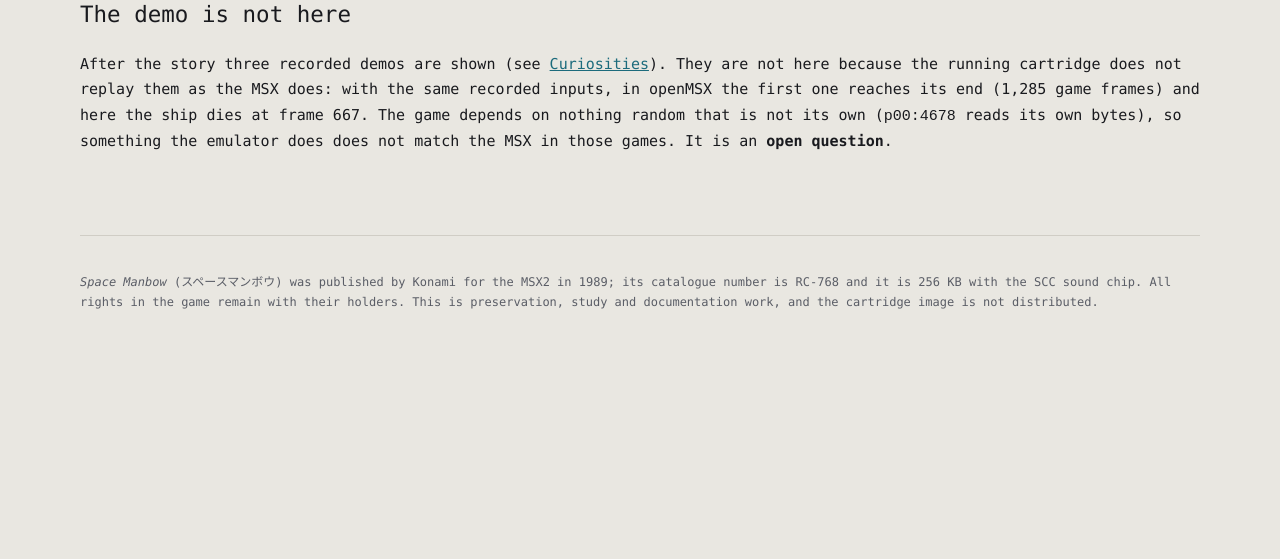
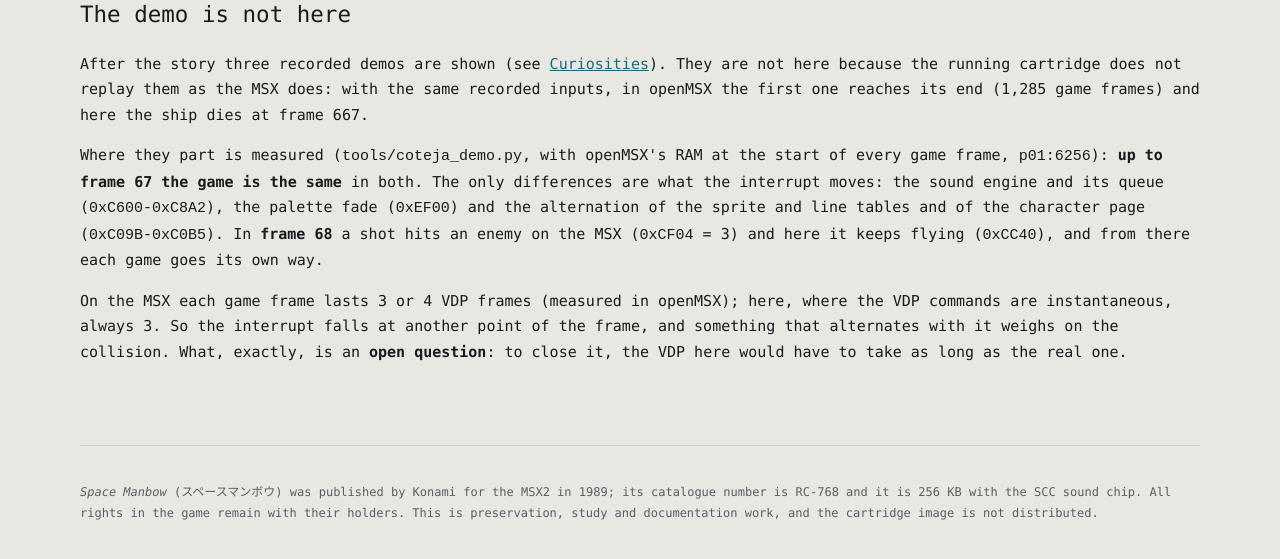
Before and after one commit to antxiko/SpaceManbow-disassembly, a Jekyll site: the page built from docs/THE-SEQUENCES.md, in a window 1280 px wide and 900 px high, scrolled down 1113 px, cut to the strip 281-840 px from the top of the window. Built offline with Jekyll 4.4.1, drawn with Linux system fonts in a browser that asks for light colours; our own code applies the rules of GitHub Pages for plain Markdown files; before the commit the page ends 1803 px from its top, so only the background shows below that.

Commit message:
Space Manbow: donde se separa la demostracion del MSX, medido cuadro a cuadro
tools/omsx_demo.tcl, lanza_demo.ps1 y coteja_demo.py: la RAM al empezar cada cuadro
de juego en openMSX y en el cartucho ejecutado. Hasta el cuadro 67 la partida es la
misma (solo difiere lo que mueve la interrupcion); en el 68 un disparo da en el MSX
y aqui no. Las paginas de secuencias lo cuentan.

Co-Authored-By: Claude Opus 5.5 <noreply@anthropic.com>

```diff
--- a/docs/THE-SEQUENCES.md
+++ b/docs/THE-SEQUENCES.md
@@ -39,6 +39,19 @@ After the story three recorded demos are shown (see
 [Curiosities](CURIOSITIES.html)). They are not here because the running
 cartridge does not replay them as the MSX does: with the same recorded inputs,
 in openMSX the first one reaches its end (1,285 game frames) and here the ship
-dies at frame 667. The game depends on nothing random that is not its own
-(`p00:4678` reads its own bytes), so something the emulator does does not
-match the MSX in those games. It is an **open question**.
+dies at frame 667.
+
+Where they part is measured (`tools/coteja_demo.py`, with openMSX's RAM at the
+start of every game frame, `p01:6256`): **up to frame 67 the game is the
+same** in both. The only differences are what the interrupt moves: the sound
+engine and its queue (`0xC600-0xC8A2`), the palette fade (`0xEF00`) and the
+alternation of the sprite and line tables and of the character page
+(`0xC09B-0xC0B5`). In **frame 68** a shot hits an enemy on the MSX (`0xCF04` =
+3) and here it keeps flying (`0xCC40`), and from there each game goes its own
+way.
+
+On the MSX each game frame lasts 3 or 4 VDP frames (measured in openMSX);
+here, where the VDP commands are instantaneous, always 3. So the interrupt
+falls at another point of the frame, and something that alternates with it
+weighs on the collision. What, exactly, is an **open question**: to
+close it, the VDP here would have to take as long as the real one.
```
Also changed, not shown: docs/UNDER-THE-HOOD.md (+2 -0 lines), docs/es/LAS-SECUENCIAS.md (+16 -3 lines), docs/es/POR-DENTRO.md (+2 -0 lines), tools/coteja_demo.py (added, +60 -0 lines), 2 other files.
